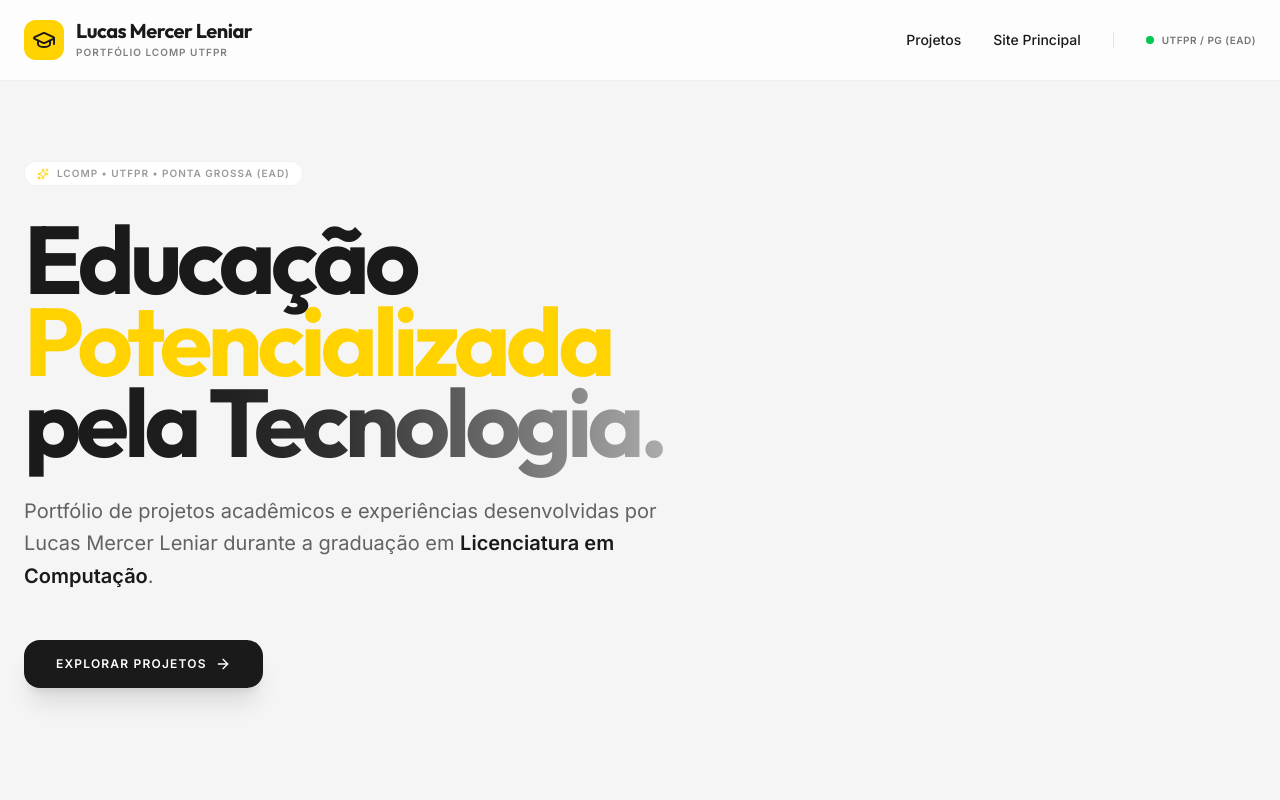
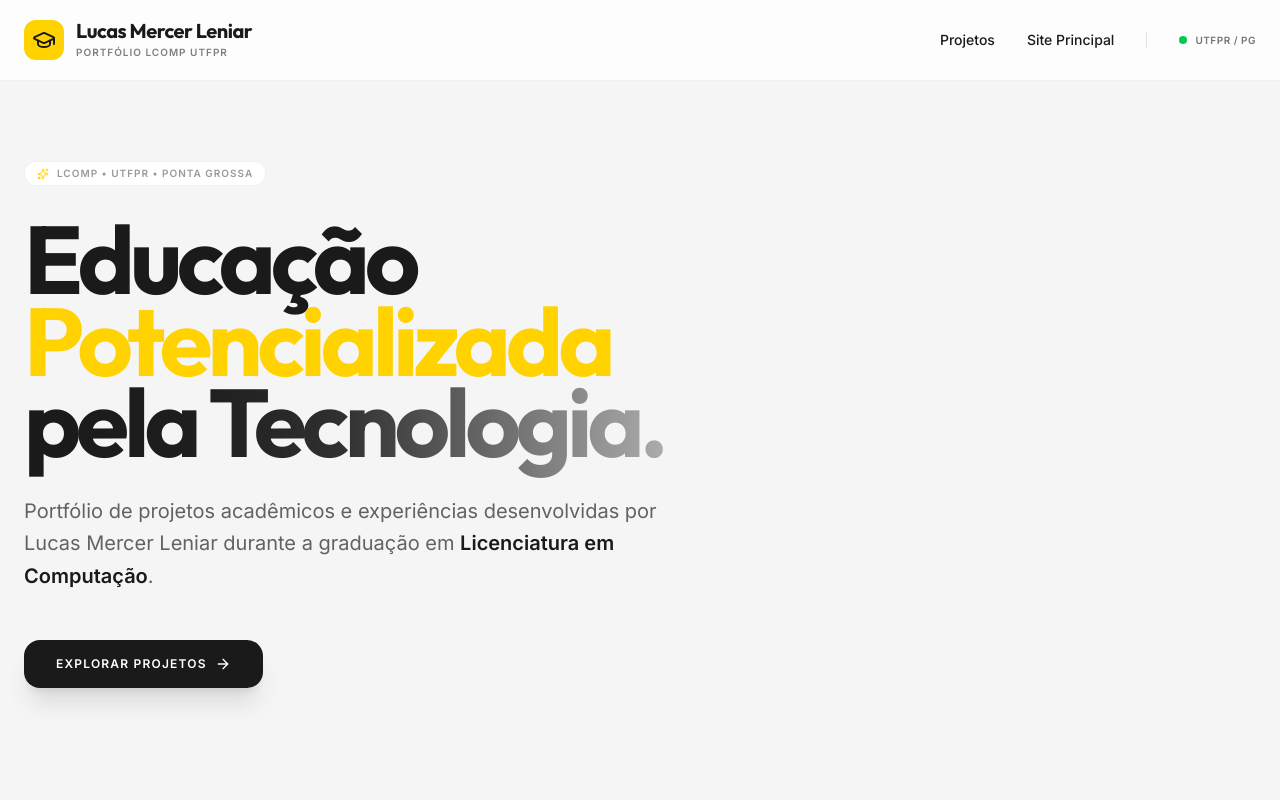
Before and after one commit to lucasmercer/utfpr, a React (Vite) app: page / in a window 1280 px wide. Shown: the top 800 px of the page. Built offline with nearby package versions, Linux system fonts and the light colour scheme.

Commit message:
Atualização

```diff
--- a/src/App.tsx
+++ b/src/App.tsx
@@ -27,7 +27,7 @@ export default function App() {
                 className="inline-flex items-center gap-2 px-3 py-1 rounded-full bg-white border border-black/5 text-[10px] font-bold uppercase tracking-widest text-black/40 mb-8"
               >
                 <Sparkles className="w-3 h-3 text-brand-yellow" />
-                LCOMP • UTFPR • Ponta Grossa (EAD)
+                LCOMP • UTFPR • Ponta Grossa
               </motion.div>
 
               <motion.h2
@@ -169,7 +169,7 @@ export default function App() {
             </div>
           </div>
           <div className="pt-12 border-t border-black/5 flex flex-col md:flex-row justify-between items-center gap-4 text-[10px] font-bold uppercase tracking-widest text-black/30">
-            <p>&copy; {new Date().getFullYear()} LCOMP UTFPR - Ponta Grossa (EAD)</p>
+            <p>&copy; {new Date().getFullYear()} LCOMP UTFPR - Ponta Grossa</p>
           </div>
         </div>
       </footer>
--- a/src/components/Header.tsx
+++ b/src/components/Header.tsx
@@ -34,7 +34,7 @@ export default function Header() {
           <span className="h-4 w-px bg-black/10" />
           <div className="flex items-center gap-2">
             <div className="w-2 h-2 rounded-full bg-green-500 animate-pulse" />
-            <span className="text-[10px] font-bold uppercase tracking-wider opacity-60">UTFPR / PG (EAD)</span>
+            <span className="text-[10px] font-bold uppercase tracking-wider opacity-60">UTFPR / PG</span>
           </div>
         </motion.nav>
       </div>
--- a/vite.config.ts
+++ b/vite.config.ts
@@ -6,6 +6,7 @@ import {defineConfig, loadEnv} from 'vite';
 export default defineConfig(({mode}) => {
   const env = loadEnv(mode, '.', '');
   return {
+    base: '/utfpr/',
     plugins: [react(), tailwindcss()],
     define: {
       'process.env.GEMINI_API_KEY': JSON.stringify(env.GEMINI_API_KEY),
```
